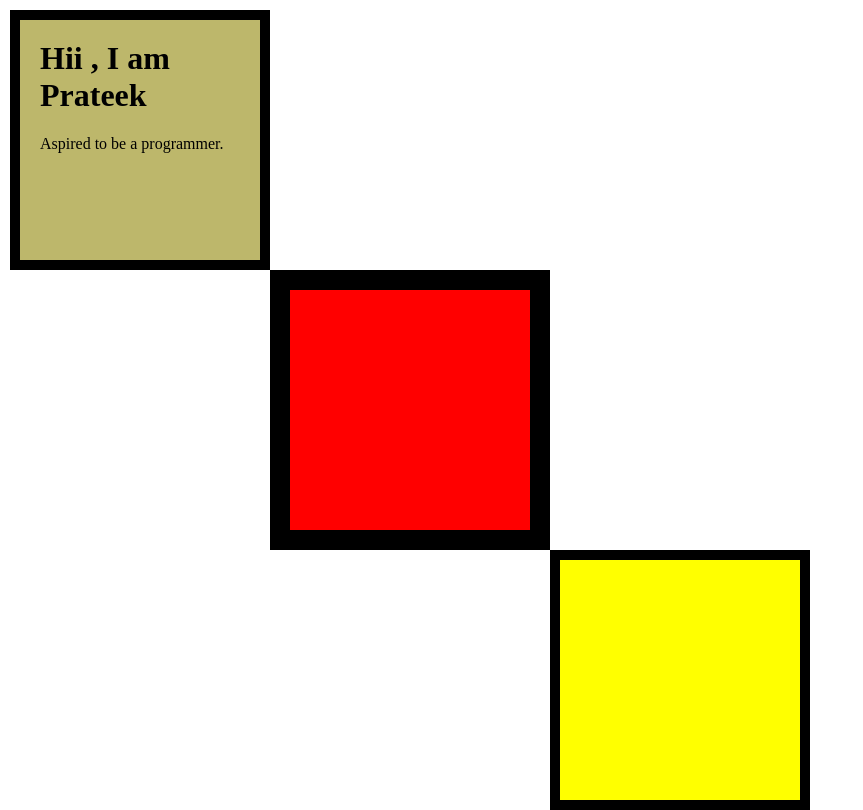
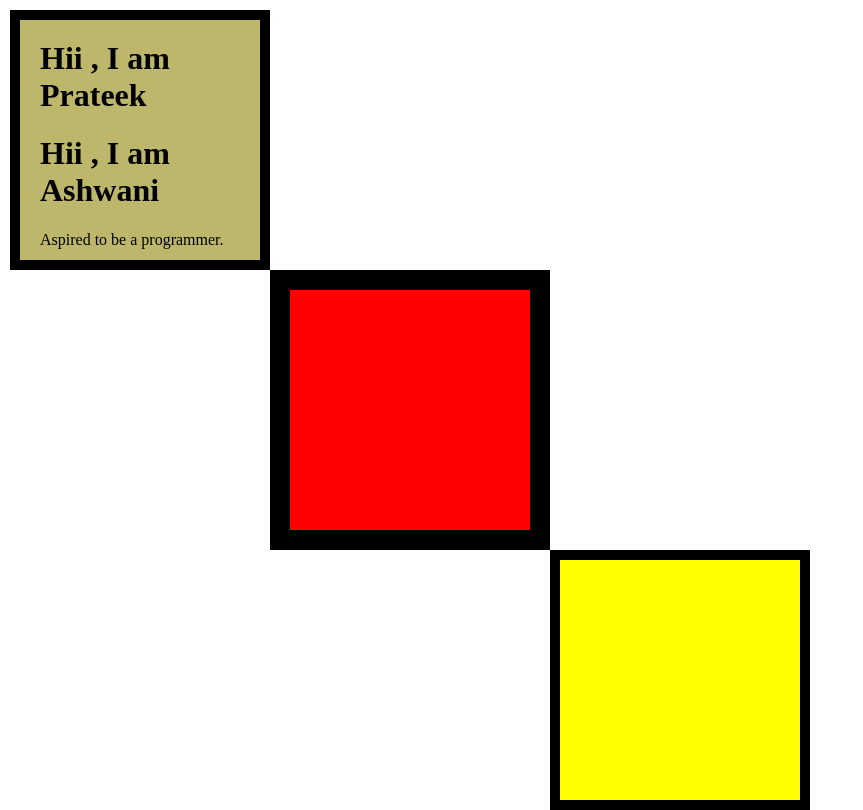
Before and after one commit to Inconsis10/new, a plain HTML site: page index.html in a window 1280 px wide. Shown: the whole page, without its empty margins (0-863 px from the left). Drawn offline with Linux system fonts and the light colour scheme.

Commit message:
ashwani added

```diff
--- a/index.html
+++ b/index.html
@@ -12,6 +12,7 @@
 <body>
     <div class="top-container">
         <h1> Hii , I am Prateek</h1>
+        <h1> Hii , I am Ashwani</h1>
     <p> Aspired to be a programmer.</p>
     </div>
     <div class="middle-container"></div>
```
